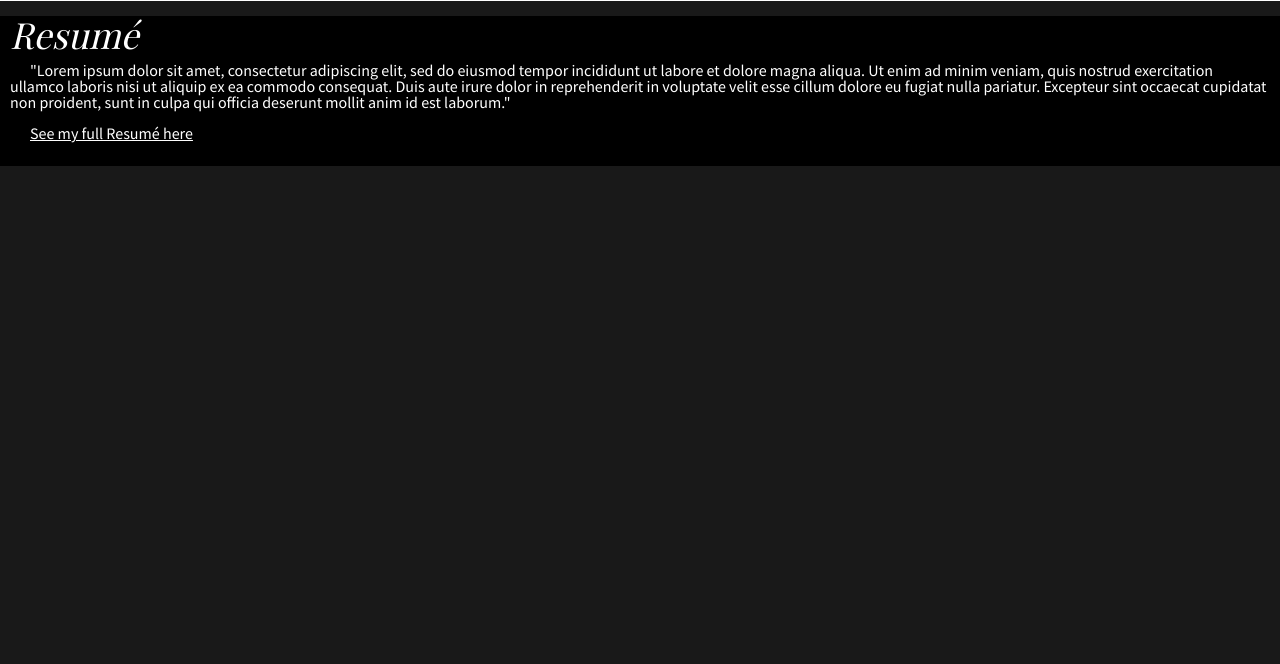
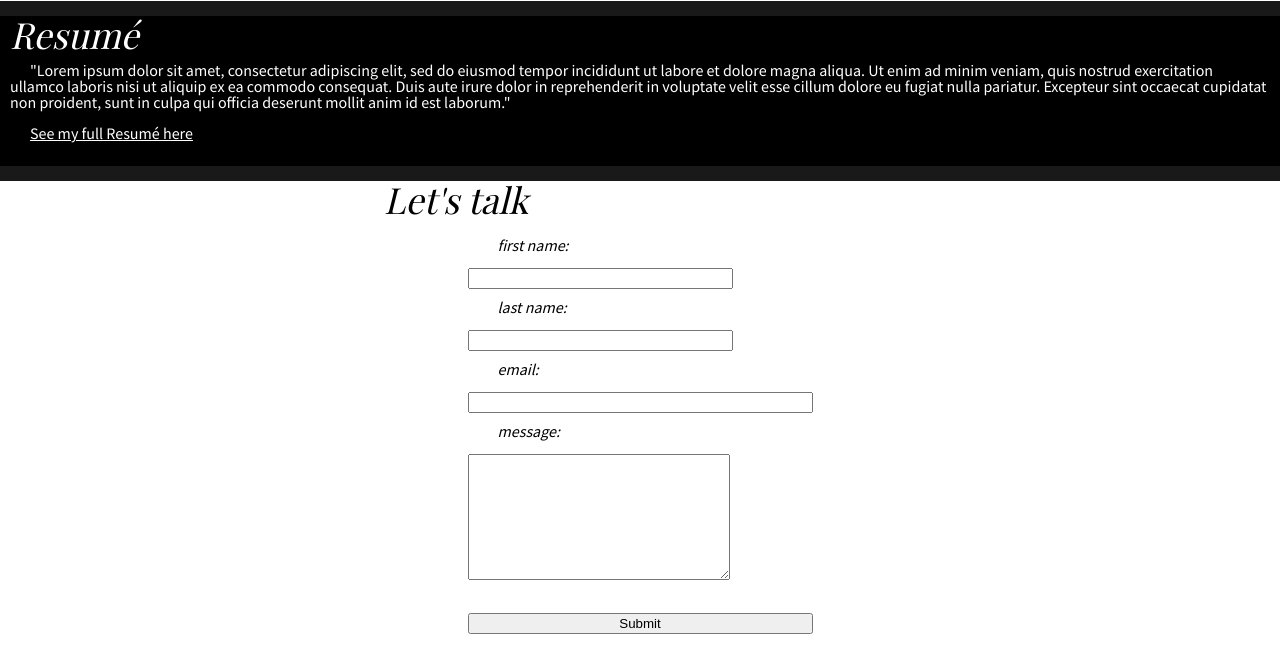
Before and after one commit to ColeyG/portfolio, a PHP site: page / in a window 1280 px wide. Shown: the part 1395-2059 px from the top of the page. Before the commit the page ends 1561 px from the top, so only its background shows below. Run offline with PHP 8.4, Linux system fonts and the light colour scheme; some web fonts are replaced.

Commit message:
Contact form

```diff
--- a/css/main.css
+++ b/css/main.css
@@ -32,6 +32,7 @@ a{
   color:white;
   text-decoration-color: white;
 }
+.italics{font-style: italic;}
 .white{color:white;}
 .black{color:black;}
 #canvas{
@@ -260,3 +261,27 @@ a{
   background-color:black;
   margin-top:15px;
 }
+#contactCon{
+  min-height:150px;
+  width:100%;
+  background-color:white;
+  margin-top:15px;
+}
+#letsTalk{
+  margin-left:30%;
+}
+.formWrapper{
+  width:100%;
+  display:flex;
+  justify-content: center;
+  align-items: center;
+  flex-direction: column;
+}
+.input{
+
+}
+#submitButton{
+  width:100%;
+  margin-top:30px;
+  margin-bottom:30px;
+}
--- a/index.html
+++ b/index.html
@@ -61,6 +61,21 @@
         <p class="white">"Lorem ipsum dolor sit amet, consectetur adipiscing elit, sed do eiusmod tempor incididunt ut labore et dolore magna aliqua. Ut enim ad minim veniam, quis nostrud exercitation ullamco laboris nisi ut aliquip ex ea commodo consequat. Duis aute irure dolor in reprehenderit in voluptate velit esse cillum dolore eu fugiat nulla pariatur. Excepteur sint occaecat cupidatat non proident, sunt in culpa qui officia deserunt mollit anim id est laborum."</p>
         <a href="resume.html"><p>See my full Resum&#233 here</p></a>
     </div>
+    <div id="contactCon">
+        <h2 id="letsTalk" class="black">Let's talk</h2>
+        <div class="formWrapper">
+        <form class="form" name="contact" method="post" action="email.php">
+            <p class="italics">first name:</p>
+            <input class="input" type="text" name="first_name" maxlength="100" size="30">
+            <p class="italics">last name:</p>
+            <input class="input" type="text" name="last_name" maxlength="100" size="30">
+            <p class="italics">email:</p>
+            <input class="input" type="text" name="email" maxlength="150" size="40">
+            <p class="italics">message:</p>
+            <textarea class="input" type="message" name="email" maxlength="1500" cols="30" rows="8"></textarea>
+            <input id="submitButton" class="input" type="submit" value="Submit">
+        </form>
+    </div>
 </section>
 <script src="js/canvasCircle.js"></script>
 <script src="js/typed.js"></script>
```
